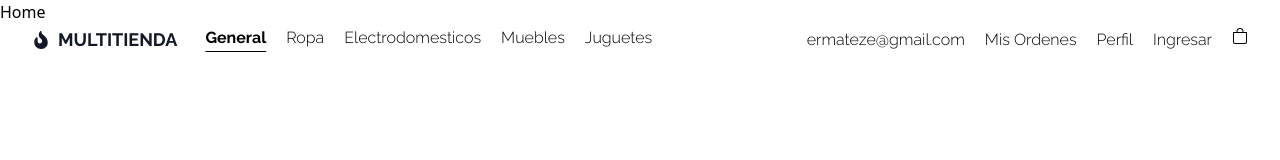
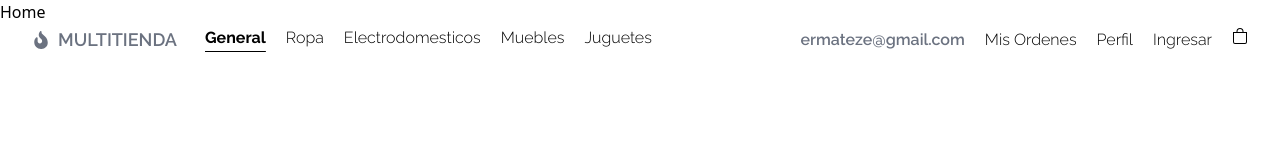
Before and after one commit to erix-code/react-tailwind-ecommerce, a React (Vite) app: page / in a window 1280 px wide. Shown: the top 160 px of the page. Built offline with nearby package versions, Linux system fonts and the light colour scheme.

Commit message:
- Adding new component for using urls.

```diff
--- /dev/null
+++ b/src/Components/Navbar/Link/Link.jsx
@@ -0,0 +1,12 @@
+import React from "react";
+import {NavLink }  from "react-router-dom";
+
+export default function Link({url, title, activeClass, baseClass}) {
+    return (
+        <NavLink to={url} className={({isActive})=>
+            isActive ? activeClass : baseClass
+        }>
+            {title}
+        </NavLink>
+    )
+}
--- a/src/Components/Navbar/Navbar.jsx
+++ b/src/Components/Navbar/Navbar.jsx
@@ -1,5 +1,6 @@
 import React from "react";
 import { NavLink } from "react-router-dom";
+import Link  from "./Link/Link.jsx";
 import { FaFireFlameCurved  } from "react-icons/fa6";
 import { BsBag } from "react-icons/bs";
 
@@ -22,8 +23,8 @@ export default function Navbar() {
         <header>
             <nav className={"h-20 w-full flex flex-row justify-between items-center fixed top-0 left-0 z-10 px-8 font-Raleway font-light"}>
                 <ul className={"w-1/2 flex flex-row  space-x-5  justify-start"}>
-                    <li className={"text-lg font-bold pr-2 "}>
-                        <NavLink className={"flex flex-row items-center uppercase justify-start text-gray-900  "} to="/">
+                    <li className={"text-lg font-semibold pr-2 "}>
+                        <NavLink className={"flex flex-row items-center uppercase justify-start text-gray-500  "} to="/">
                             <FaFireFlameCurved ></FaFireFlameCurved>
                             <p className={"pl-2"}>MultiTienda</p>
 
@@ -32,24 +33,20 @@ export default function Navbar() {
                     {leftNavbar.map(item => {
                         return (
                             <li>
-                                <NavLink to={item.url} className={({isActive}) =>
-                                    isActive ? activeClass : "hover:underline underline-offset-8 hover:font-bold"}
-                                >{item.name}</NavLink>
+                                <Link url={item.url} title={item.name} baseClass={"hover:underline underline-offset-8 hover:font-bold"} activeClass={activeClass} />
                             </li>
                         )
                     })}
 
                 </ul>
                 <ul className={"w-1/2 flex flex-row space-x-5 justify-end "}>
-                    <li>
+                    <li className={"text-gray-500 font-semibold"}>
                         ermateze@gmail.com
                     </li>
                     {rightNavbar.map(item => {
                         return (
                             <li>
-                                <NavLink to={item.url} className={({isActive}) =>
-                                    isActive ? activeClass : "hover:underline underline-offset-8 hover:font-bold"}
-                                >{item.name}</NavLink>
+                                <Link url={item.url} title={item.name} baseClass={"hover:underline underline-offset-8 hover:font-bold"} activeClass={activeClass} />
                             </li>
                         )
                     })}
```
